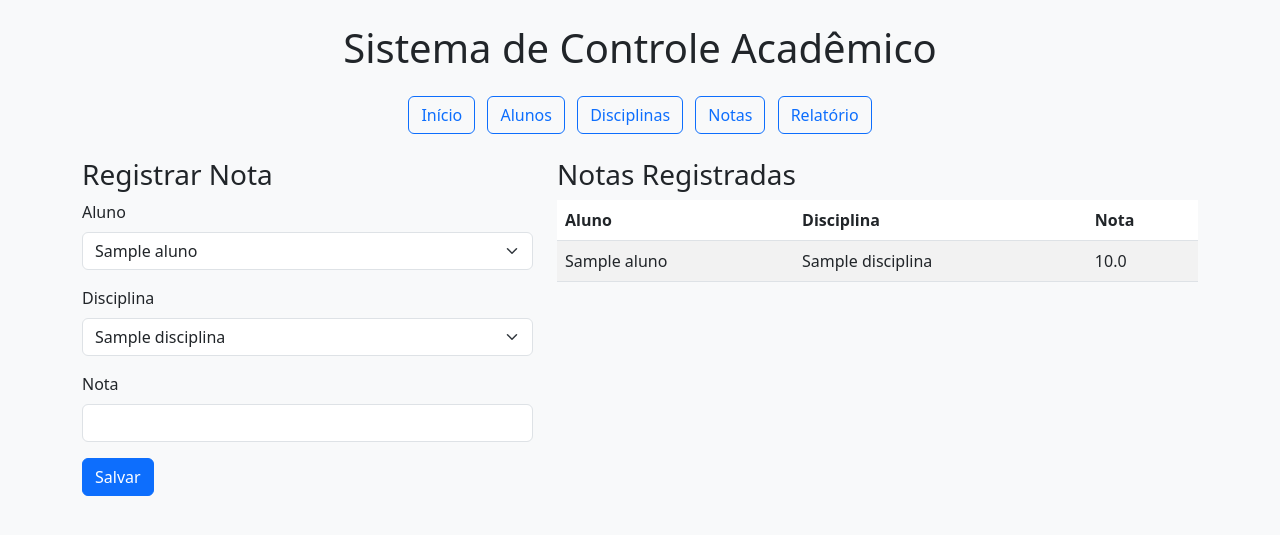
After one commit to vinirochadev/controle_acad-mico, a Flask app: page /notas in a window 1280 px wide. The commit adds this page. Shown: the top 535 px of the page. Run offline with Flask 3, Linux system fonts and the light colour scheme; tables that the repository leaves empty hold one stand-in row (values such as "Sample post").

Commit message:
Implementa CRUD de Disciplina e Notas + Relatório Academico com médias automáticas

```diff
--- a/app.py
+++ b/app.py
@@ -1,8 +1,9 @@
 from flask import Flask, render_template, redirect, url_for, flash
 from config import Config
 from extensions import db
-from forms import AlunoForm
-from models import Aluno
+from forms import AlunoForm, DisciplinaForm, NotaForm
+from models import Aluno, Disciplina, Nota
+from sqlalchemy import func
 
 def create_app():
     app = Flask(__name__)
@@ -10,7 +11,7 @@ def create_app():
     db.init_app(app)
 
     # ----------------------------
-    # ROTA PRINCIPAL
+    # PÁGINA INICIAL
     # ----------------------------
     @app.route('/')
     def index():
@@ -52,10 +53,78 @@ def create_app():
         flash('Aluno excluído com sucesso!', 'danger')
         return redirect(url_for('alunos'))
 
+    # ----------------------------
+    # CRUD DE DISCIPLINAS
+    # ----------------------------
+    @app.route('/disciplinas', methods=['GET', 'POST'])
+    def disciplinas():
+        form = DisciplinaForm()
+        if form.validate_on_submit():
+            nova = Disciplina(nome=form.nome.data, professor=form.professor.data)
+            db.session.add(nova)
+            db.session.commit()
+            flash('Disciplina cadastrada com sucesso!', 'success')
+            return redirect(url_for('disciplinas'))
+        disciplinas = Disciplina.query.all()
+        return render_template('disciplinas.html', form=form, disciplinas=disciplinas)
+
+    @app.route('/disciplinas/editar/<int:id>', methods=['GET', 'POST'])
+    def editar_disciplina(id):
+        disciplina = Disciplina.query.get_or_404(id)
+        form = DisciplinaForm(obj=disciplina)
+        if form.validate_on_submit():
+            disciplina.nome = form.nome.data
+            disciplina.professor = form.professor.data
+            db.session.commit()
+            flash('Disciplina atualizada!', 'info')
+            return redirect(url_for('disciplinas'))
+        return render_template('disciplinas.html', form=form, disciplinas=Disciplina.query.all())
+
+    @app.route('/disciplinas/excluir/<int:id>')
+    def excluir_disciplina(id):
+        disciplina = Disciplina.query.get_or_404(id)
+        db.session.delete(disciplina)
+        db.session.commit()
+        flash('Disciplina excluída!', 'danger')
+        return redirect(url_for('disciplinas'))
+
+    # ----------------------------
+    # CRUD DE NOTAS
+    # ----------------------------
+    @app.route('/notas', methods=['GET', 'POST'])
+    def notas():
+        form = NotaForm()
+        form.aluno_id.choices = [(a.id, a.nome) for a in Aluno.query.all()]
+        form.disciplina_id.choices = [(d.id, d.nome) for d in Disciplina.query.all()]
+
+        if form.validate_on_submit():
+            nova = Nota(aluno_id=form.aluno_id.data, disciplina_id=form.disciplina_id.data, valor=form.valor.data)
+            db.session.add(nova)
+            db.session.commit()
+            flash('Nota registrada com sucesso!', 'success')
+            return redirect(url_for('notas'))
+
+        notas = Nota.query.all()
+        return render_template('notas.html', form=form, notas=notas)
+
+    # ----------------------------
+    # RELATÓRIO
+    # ----------------------------
+    @app.route('/relatorio')
+    def relatorio():
+        dados = db.session.query(
+            Aluno.nome.label('aluno'),
+            Disciplina.nome.label('disciplina'),
+            func.avg(Nota.valor).label('media')
+        ).join(Nota, Nota.aluno_id == Aluno.id)\
+         .join(Disciplina, Nota.disciplina_id == Disciplina.id)\
+         .group_by(Aluno.id, Disciplina.id).all()
+
+        return render_template('relatorio.html', relatorio=dados)
+
     return app
 
 
-# 🔹 ESTE BLOCO É ESSENCIAL 🔹
 if __name__ == '__main__':
     app = create_app()
     app.run(debug=True)
--- a/forms.py
+++ b/forms.py
@@ -1,9 +1,29 @@
 from flask_wtf import FlaskForm
-from wtforms import StringField, SubmitField
-from wtforms.validators import DataRequired, Email, Length
+from wtforms import StringField, SubmitField, FloatField, SelectField
+from wtforms.validators import DataRequired, Email, Length, NumberRange
 
+# ---------------------
+# Formulário de Aluno
+# ---------------------
 class AlunoForm(FlaskForm):
     nome = StringField('Nome', validators=[DataRequired(), Length(min=2, max=100)])
     email = StringField('E-mail', validators=[DataRequired(), Email()])
     curso = StringField('Curso', validators=[DataRequired(), Length(min=2, max=100)])
     submit = SubmitField('Salvar')
+
+# ---------------------
+# Formulário de Disciplina
+# ---------------------
+class DisciplinaForm(FlaskForm):
+    nome = StringField('Nome da Disciplina', validators=[DataRequired(), Length(min=2, max=100)])
+    professor = StringField('Professor', validators=[DataRequired(), Length(min=2, max=100)])
+    submit = SubmitField('Salvar')
+
+# ---------------------
+# Formulário de Nota
+# ---------------------
+class NotaForm(FlaskForm):
+    aluno_id = SelectField('Aluno', coerce=int, validators=[DataRequired()])
+    disciplina_id = SelectField('Disciplina', coerce=int, validators=[DataRequired()])
+    valor = FloatField('Nota', validators=[DataRequired(), NumberRange(min=0, max=10)])
+    submit = SubmitField('Salvar')
--- a/templates/base.html
+++ b/templates/base.html
@@ -6,9 +6,20 @@
     <link href="https://cdn.jsdelivr.net/npm/bootstrap@5.3.0/dist/css/bootstrap.min.css" rel="stylesheet">
 </head>
 <body class="bg-light">
+
     <div class="container mt-4">
         <h1 class="mb-4 text-center">Sistema de Controle Acadêmico</h1>
 
+        <!-- 🔹 MENU DE NAVEGAÇÃO -->
+        <nav class="mb-4 text-center">
+            <a href="{{ url_for('index') }}" class="btn btn-outline-primary me-2">Início</a>
+            <a href="{{ url_for('alunos') }}" class="btn btn-outline-primary me-2">Alunos</a>
+            <a href="{{ url_for('disciplinas') }}" class="btn btn-outline-primary me-2">Disciplinas</a>
+            <a href="{{ url_for('notas') }}" class="btn btn-outline-primary me-2">Notas</a>
+            <a href="{{ url_for('relatorio') }}" class="btn btn-outline-primary">Relatório</a>
+        </nav>
+
+        <!-- 🔹 MENSAGENS FLASH (sucesso, erro etc.) -->
         {% with messages = get_flashed_messages(with_categories=true) %}
           {% if messages %}
             {% for category, message in messages %}
@@ -20,8 +31,10 @@
           {% endif %}
         {% endwith %}
 
+        <!-- 🔹 BLOCO PRINCIPAL DE CONTEÚDO -->
         {% block content %}{% endblock %}
     </div>
+
     <script src="https://cdn.jsdelivr.net/npm/bootstrap@5.3.0/dist/js/bootstrap.bundle.min.js"></script>
 </body>
 </html>
--- /dev/null
+++ b/templates/notas.html
@@ -0,0 +1,50 @@
+{% extends "base.html" %}
+{% block title %}Notas{% endblock %}
+
+{% block content %}
+<div class="row">
+    <div class="col-md-5">
+        <h3>Registrar Nota</h3>
+        <form method="POST">
+            {{ form.hidden_tag() }}
+            <div class="mb-3">
+                {{ form.aluno_id.label(class="form-label") }}
+                {{ form.aluno_id(class="form-select") }}
+            </div>
+            <div class="mb-3">
+                {{ form.disciplina_id.label(class="form-label") }}
+                {{ form.disciplina_id(class="form-select") }}
+            </div>
+            <div class="mb-3">
+                {{ form.valor.label(class="form-label") }}
+                {{ form.valor(class="form-control") }}
+            </div>
+            {{ form.submit(class="btn btn-primary") }}
+        </form>
+    </div>
+
+    <div class="col-md-7">
+        <h3>Notas Registradas</h3>
+        <table class="table table-striped">
+            <thead>
+                <tr>
+                    <th>Aluno</th>
+                    <th>Disciplina</th>
+                    <th>Nota</th>
+                </tr>
+            </thead>
+            <tbody>
+                {% for nota in notas %}
+                <tr>
+                    <td>{{ nota.aluno.nome }}</td>
+                    <td>{{ nota.disciplina.nome }}</td>
+                    <td>{{ nota.valor }}</td>
+                </tr>
+                {% else %}
+                <tr><td colspan="3" class="text-center">Nenhuma nota registrada.</td></tr>
+                {% endfor %}
+            </tbody>
+        </table>
+    </div>
+</div>
+{% endblock %}
```
Also changed, not shown: templates/disciplinas.html (added, +49 -0 lines), templates/relatorio.html (added, +34 -0 lines).
